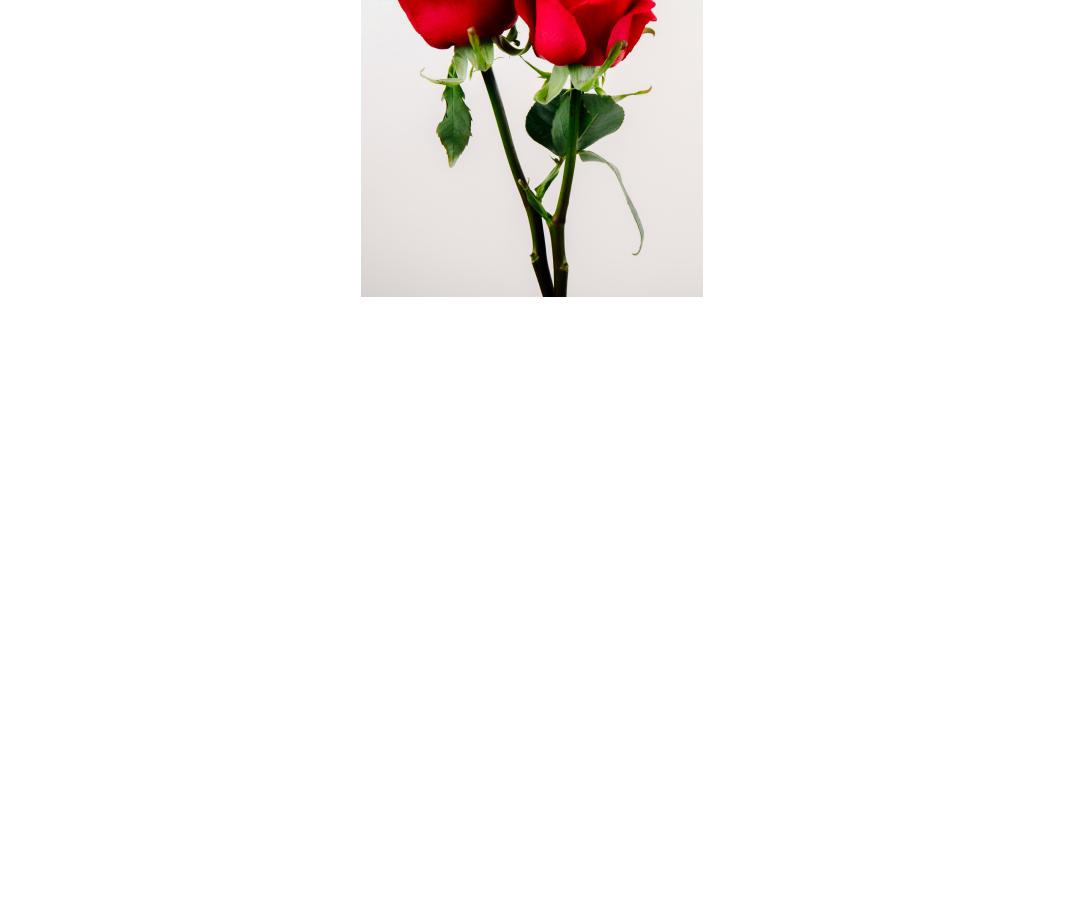
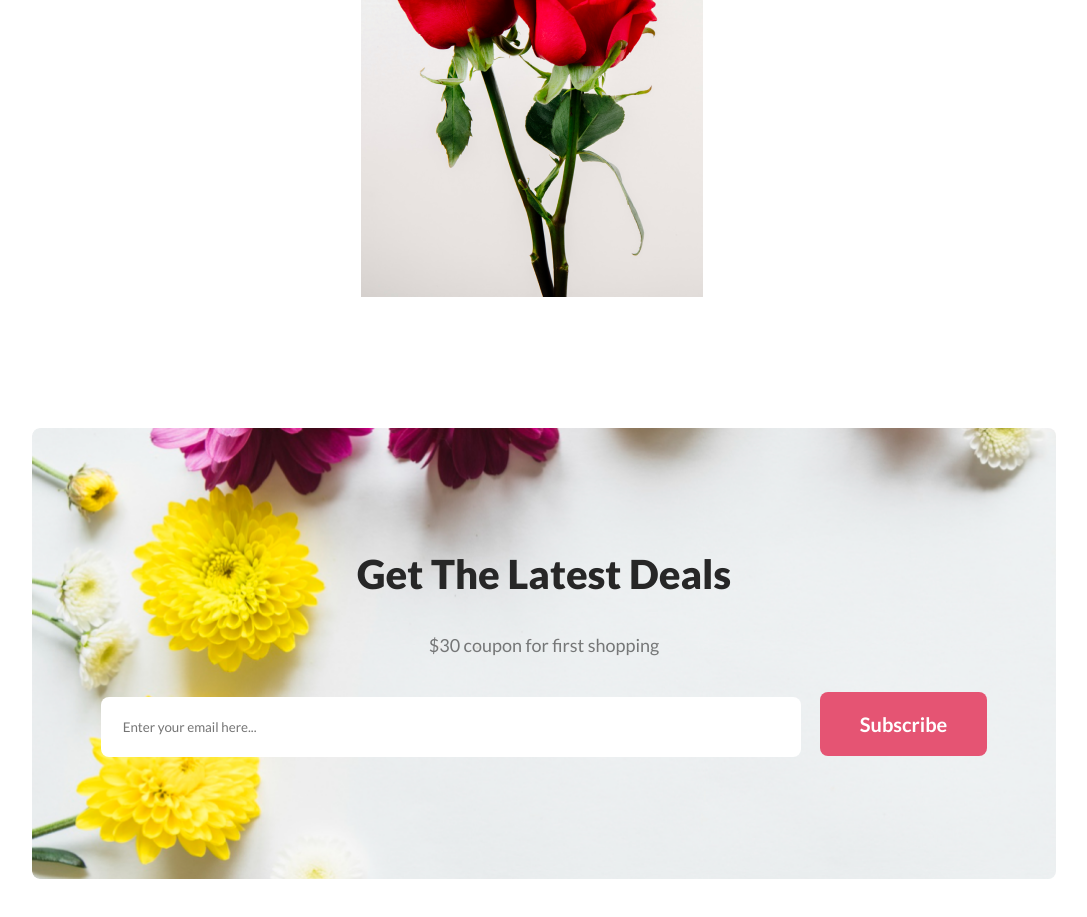
Before and after one commit to mehedihasan18/flower-shop, a plain HTML site: page index.html in a window 1280 px wide. Shown: the part 2418-3335 px from the top of the page, without its empty margins (96-1183 px from the left). Before the commit the page ends 2718 px from the top, so only its background shows below. Drawn offline with Linux system fonts and the light colour scheme.

Commit message:
newsletter section added

```diff
--- a/index.html
+++ b/index.html
@@ -59,6 +59,16 @@
                 <img src="./images/Rectangle 6.png" alt="">
             </div>
         </section>
+
+        <!-- newsletter section  -->
+        <section class="newsletter-section">
+            <h2 class="newsletter-section-title">Get The Latest Deals</h2>
+            <p class="newsletter-section-details">$30 coupon for first shopping</p>
+            <div class="input-container">
+                <input type="email" placeholder="Enter your email here...">
+                <input type="submit" value="Subscribe">
+            </div>
+        </section>
     </main>
 </body>
 
--- a/style.css
+++ b/style.css
@@ -24,7 +24,8 @@ header,
 
 .banner-title,
 .offer-section-title,
-.instagram-section-title {
+.instagram-section-title,
+.newsletter-section-title {
     color: #272727;
     font-size: 80px;
     font-weight: 800;
@@ -33,7 +34,8 @@ header,
 
 .banner-details,
 .offer-section-details,
-.instagram-section-details {
+.instagram-section-details,
+.newsletter-section-details {
     color: rgba(39, 39, 39, 0.60);
     font-size: 18px;
     line-height: 30px;
@@ -98,3 +100,45 @@ header,
 .instagram-section-details {
     margin: 24px auto 48px;
 }
+
+/* newsletter section css  */
+.newsletter-section {
+    width: 80%;
+    /* height: 450px; */
+    margin: 128px auto;
+    background-image: url('./images/Rectangle\ 9.png');
+    background-size: cover;
+    text-align: center;
+    border-radius: 8px;
+}
+
+.newsletter-section-title {
+    font-size: 40px;
+    padding-top: 122px;
+}
+
+.newsletter-section-details {}
+
+.input-container {
+    padding-bottom: 122px;
+}
+
+.input-container input[type='email'] {
+    padding: 22px;
+    width: 700px;
+    border: none;
+    border-radius: 8px;
+    margin-right: 16px;
+}
+
+.input-container input[type='submit'] {
+    height: 64px;
+    background-color: #E55473;
+    border: none;
+    border-radius: 8px;
+    padding: 20px 40px;
+    color: #FFF;
+    font-size: 20px;
+    font-weight: 700;
+    border-radius: 8px;
+}
```
